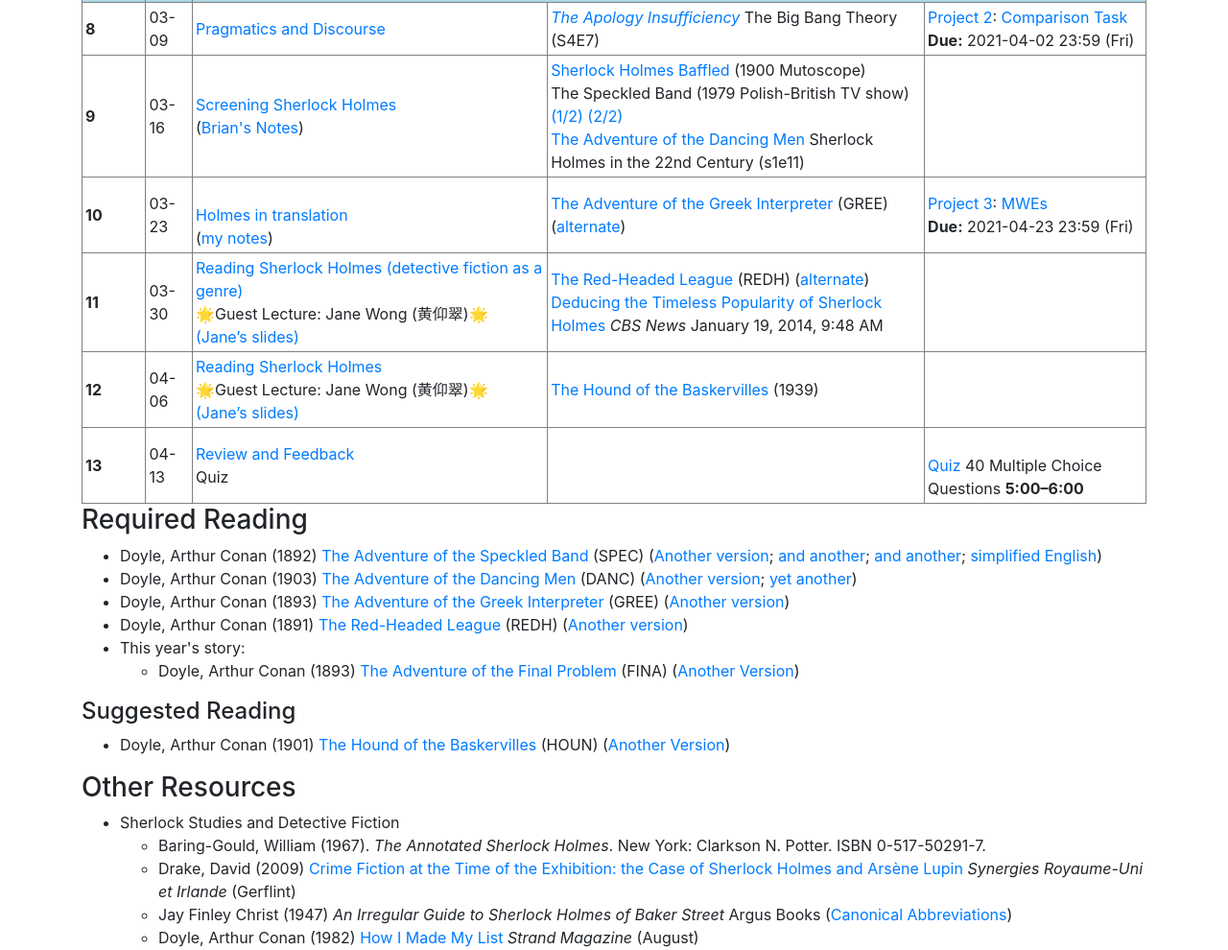
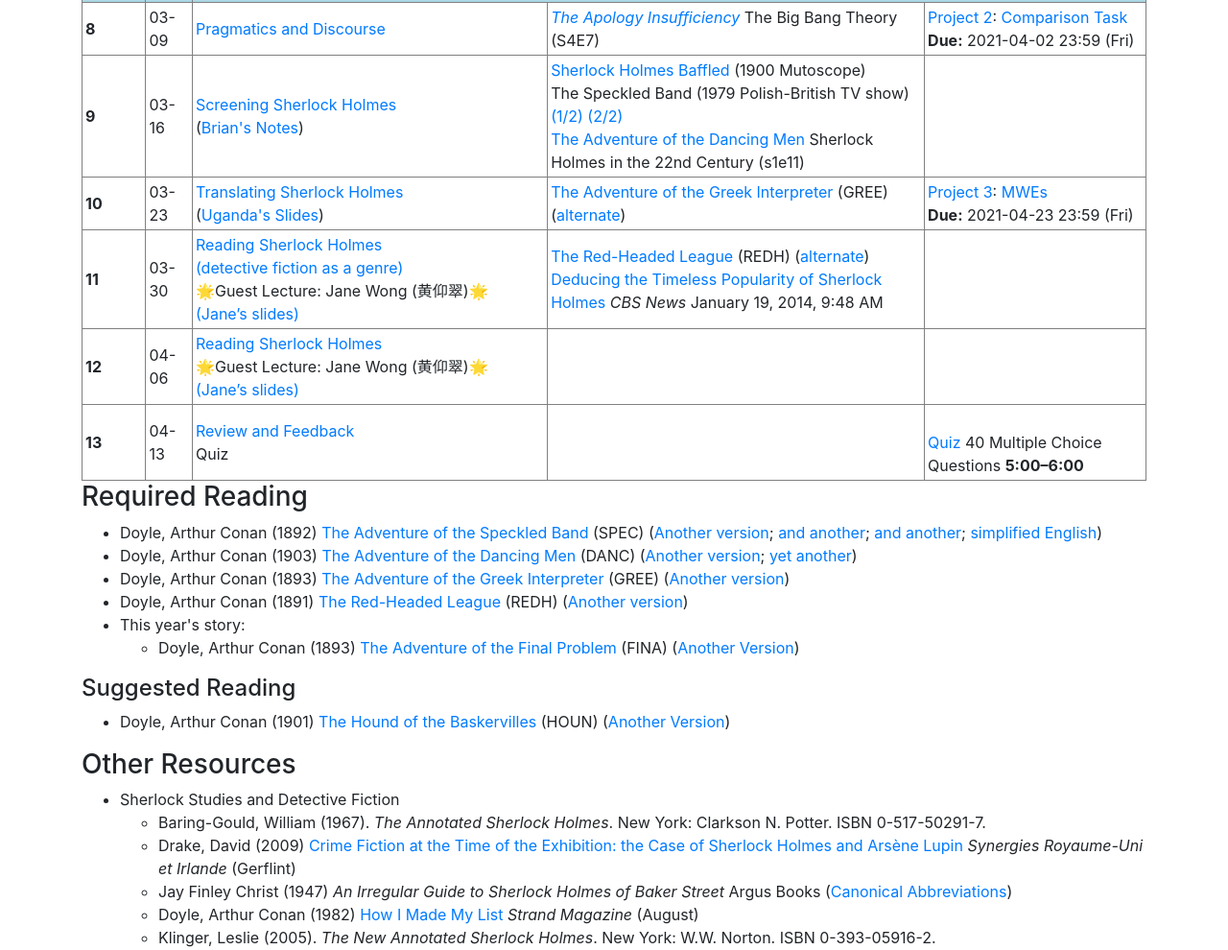
Before and after one commit to bond-lab/Semantics, a plain HTML site: page docs/index.html in a window 1280 px wide. Shown: the part 1503-2493 px from the top of the page at 96% size. Drawn offline with nearby package versions, Linux system fonts and the light colour scheme.

Commit message:
in Translation -> Translating for consistency

```diff
--- a/docs/index.html
+++ b/docs/index.html
@@ -301,9 +301,8 @@ Sherlock Holmes and Herlock Sholmès</a></td>
   <th>10</th>
   <td>03-23</td>
   <td>
-  <br> <a href="pdf/hg8011-12-translation.pdf">Holmes in
-    translation</a>
-  <br> (<a href="pdf/hg8011-trans.pdf">my notes</a>)
+    <a href="pdf/hg8011-trans.pdf">Translating Sherlock Holmes</a>
+  <br> (<a href="pdf/hg8011-12-translation.pdf">Uganda's Slides</a>) <!-- ' -->
   </td>
   <td> <a href='https://fcbond.github.io/sh-canon/gree.html'>The
       Adventure of the Greek Interpreter<a> (GREE)
@@ -320,7 +319,7 @@ Sherlock Holmes and Herlock Sholmès</a></td>
 <tr><th>11</th>
 <td>03-30</td>
  <td><a href="pdf/hg8011-lit-1.pdf">Reading Sherlock Holmes
-     (detective fiction as a genre)</a>
+    <br> (detective fiction as a genre)</a>
     <br>🌟Guest Lecture: Jane Wong (黄仰翠)🌟
    <br><a href="pdf/hg8011-07-reading-1.pdf">(Jane&rsquo;s slides)
  </td>
@@ -347,8 +346,6 @@ Sherlock Holmes and Herlock Sholmès</a></td>
     </a>
   </td>
   <td>
-<a href='https://www.youtube.com/watch?v=fFsc4qQv9yg'>The Hound of the
-  Baskervilles</a> (1939)
   </td>
   <td>
   </td>
```
